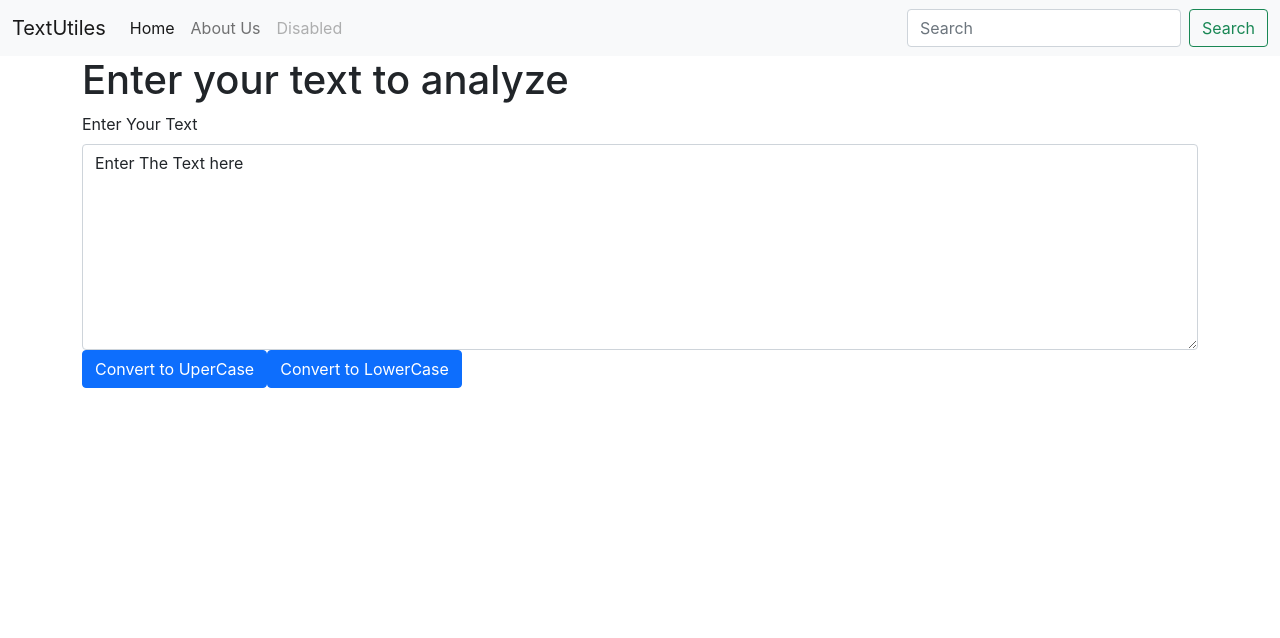
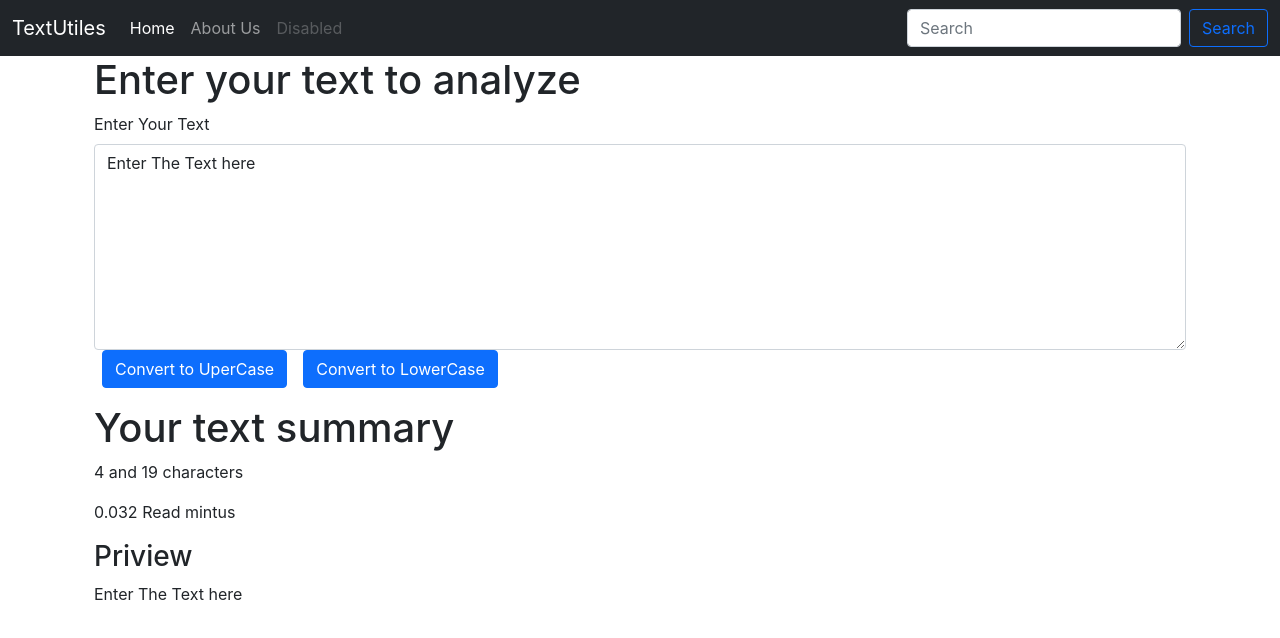
Before and after one commit to jogi6643/Textutils, a React (Create React App) app: page / in a window 1280 px wide. Shown: the top 638 px of the page. Built offline with nearby package versions, Linux system fonts and the light colour scheme.

Commit message:
add more logic

```diff
--- a/src/components/Navbar.js
+++ b/src/components/Navbar.js
@@ -4,7 +4,7 @@ import PropTypes from 'prop-types'
 export default function NavBar(props) {
     return (
         <div>
-            <nav className="navbar navbar-expand-lg navbar-light bg-light">
+            <nav className="navbar navbar-expand-lg navbar-dark bg-dark">
                 <div className="container-fluid">
                 <a className="navbar-brand" href="/">{props.title}</a>
                 <button className="navbar-toggler" type="button" data-bs-toggle="collapse" data-bs-target="#navbarSupportedContent" aria-controls="navbarSupportedContent" aria-expanded="false" aria-label="Toggle navigation">
@@ -25,7 +25,7 @@ export default function NavBar(props) {
                     </ul>
                     <form className="d-flex">
                     <input className="form-control me-2" type="search" placeholder="Search" aria-label="Search"/>
-                    <button className="btn btn-outline-success" type="submit">Search</button>
+                    <button className="btn btn-outline-primary" type="submit">Search</button>
                     </form>
                 </div>
                 </div>
--- a/src/components/TextForm.js
+++ b/src/components/TextForm.js
@@ -7,6 +7,7 @@ export default function Textform(props) {
         setText(newText)
     }
     const handleLowerCaseCaseClick =()=> {
+
         let newText = text.toLowerCase();
         setText(newText)
     }
@@ -16,13 +17,21 @@ export default function Textform(props) {
     }
     return (
         <div>
+            <div className="container">
                 <div className="mb-3">
-                <h1>{props.heading}</h1>
-                <label htmlFor="exampleFormControlTextarea1" className="form-label">Enter Your Text</label>
-                <textarea className="form-control" value={text} onChange={handelChange} id="exampleFormControlTextarea1" rows="8"></textarea>
-                <button className="btn btn-primary" onClick={handleUpperCaseClick}>Convert to UperCase</button>
-                <button className="btn btn-primary" onClick={handleLowerCaseCaseClick}>Convert to LowerCase</button>
-
+                    <h1>{props.heading}</h1>
+                    <label htmlFor="exampleFormControlTextarea1" className="form-label">Enter Your Text</label>
+                    <textarea className="form-control" value={text} onChange={handelChange} id="exampleFormControlTextarea1" rows="8"></textarea>
+                    <button className="btn btn-primary mx-2" onClick={handleUpperCaseClick}>Convert to UperCase</button>
+                    <button className="btn btn-primary mx-2" onClick={handleLowerCaseCaseClick}>Convert to LowerCase</button>
+                </div>
+            </div>
+            <div className="container my-2">
+                <h1>Your text summary</h1>
+                <p>{text.split(" ").length} and {text.length} characters</p>
+                <p>{.008*text.split(" ").length} Read mintus</p>
+                <h3>Priview</h3>
+                <p>{text}</p>
             </div>
         </div>
     )
```
